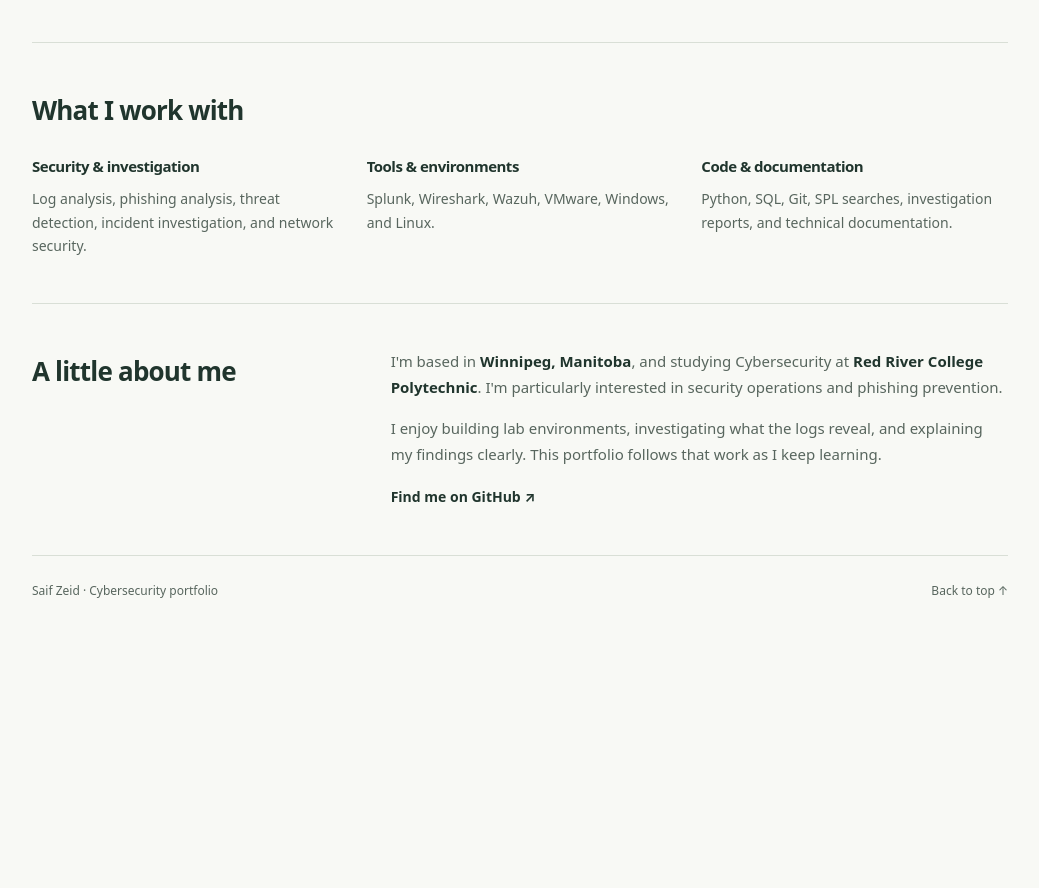
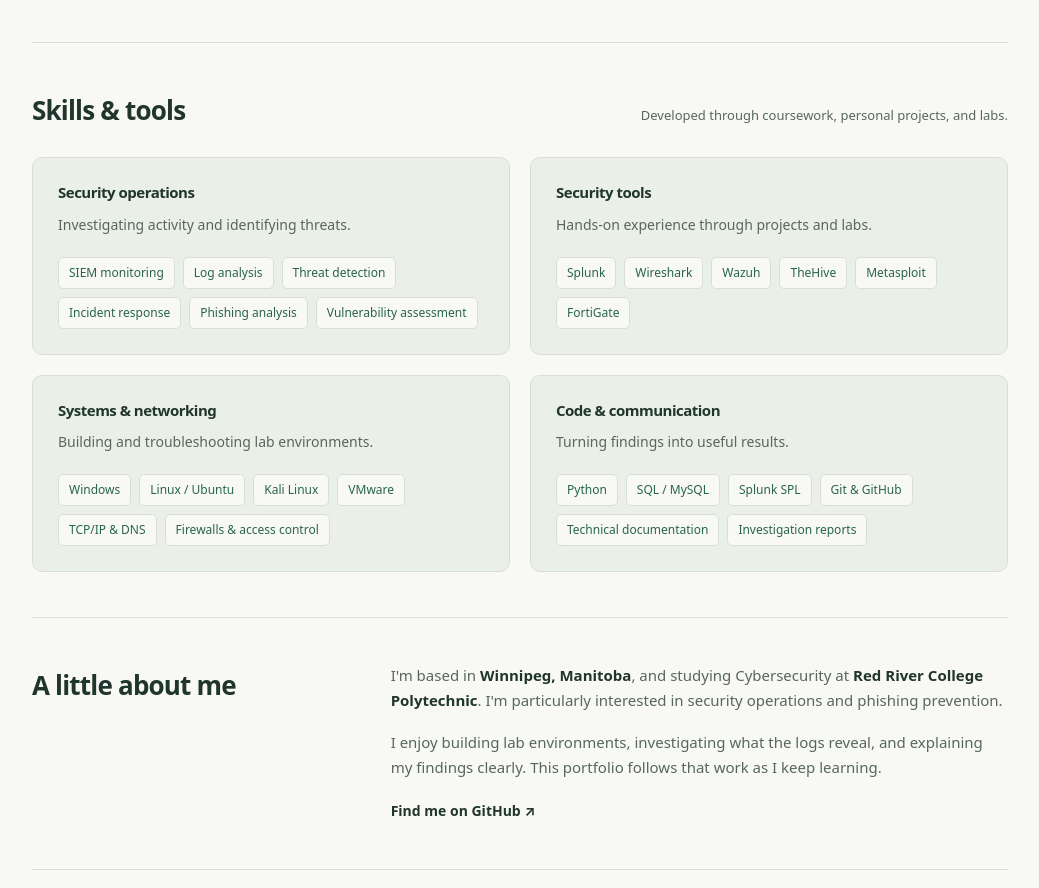
Before and after one commit to Saif-Zeid/Saif-Zeid.github.io, a plain HTML site: page index.html in a window 1280 px wide. Shown: the part 1304-2192 px from the top of the page, without its empty margins (120-1159 px from the left). Before the commit the page ends 1938 px from the top, so only its background shows below. Drawn offline with Linux system fonts and the light colour scheme.

Commit message:
Expand portfolio skills into four organized groups

```diff
--- a/index.html
+++ b/index.html
@@ -49,7 +49,10 @@
     .tag{font-size:11px;background:var(--soft);color:var(--accent);padding:4px 9px;border-radius:4px}
     .project-link{font-size:14px;font-weight:650;text-decoration:none;align-self:flex-start}
     .project-link:hover{text-decoration:underline}
-    .skills{display:grid;grid-template-columns:repeat(3,1fr);gap:28px}
+    .skills{display:grid;grid-template-columns:repeat(2,minmax(0,1fr));gap:20px}
+    .skill{padding:25px;background:var(--soft);border:1px solid var(--line);border-radius:10px}
+    .skill-tags{display:flex;flex-wrap:wrap;gap:8px;list-style:none;padding:0;margin:20px 0 0}
+    .skill-tags li{font-size:12px;line-height:1.5;color:var(--accent);background:var(--bg);border:1px solid var(--line);border-radius:5px;padding:6px 10px}
     .skill h3{font-size:15px;margin-bottom:10px}
     .skill p{color:var(--muted);font-size:14px;margin:0}
     .about{display:grid;grid-template-columns:1fr 2fr;gap:50px}
@@ -130,11 +133,15 @@
       </div>
     </section>
     <section id="skills" aria-labelledby="skills-title">
-      <div class="section-head"><h2 id="skills-title">What I work with</h2></div>
+      <div class="section-head">
+        <h2 id="skills-title">Skills &amp; tools</h2>
+        <p class="section-note">Developed through coursework, personal projects, and labs.</p>
+      </div>
       <div class="skills">
-        <div class="skill"><h3>Security &amp; investigation</h3><p>Log analysis, phishing analysis, threat detection, incident investigation, and network security.</p></div>
-        <div class="skill"><h3>Tools &amp; environments</h3><p>Splunk, Wireshark, Wazuh, VMware, Windows, and Linux.</p></div>
-        <div class="skill"><h3>Code &amp; documentation</h3><p>Python, SQL, Git, SPL searches, investigation reports, and technical documentation.</p></div>
+        <div class="skill"><h3>Security operations</h3><p>Investigating activity and identifying threats.</p><ul class="skill-tags" aria-label="Security operations skills"><li>SIEM monitoring</li><li>Log analysis</li><li>Threat detection</li><li>Incident response</li><li>Phishing analysis</li><li>Vulnerability assessment</li></ul></div>
+        <div class="skill"><h3>Security tools</h3><p>Hands-on experience through projects and labs.</p><ul class="skill-tags" aria-label="Security tools skills"><li>Splunk</li><li>Wireshark</li><li>Wazuh</li><li>TheHive</li><li>Metasploit</li><li>FortiGate</li></ul></div>
+        <div class="skill"><h3>Systems &amp; networking</h3><p>Building and troubleshooting lab environments.</p><ul class="skill-tags" aria-label="Systems &amp; networking skills"><li>Windows</li><li>Linux / Ubuntu</li><li>Kali Linux</li><li>VMware</li><li>TCP/IP &amp; DNS</li><li>Firewalls &amp; access control</li></ul></div>
+        <div class="skill"><h3>Code &amp; communication</h3><p>Turning findings into useful results.</p><ul class="skill-tags" aria-label="Code &amp; communication skills"><li>Python</li><li>SQL / MySQL</li><li>Splunk SPL</li><li>Git &amp; GitHub</li><li>Technical documentation</li><li>Investigation reports</li></ul></div>
       </div>
     </section>
     <section id="about" aria-labelledby="about-title" class="about">
```
